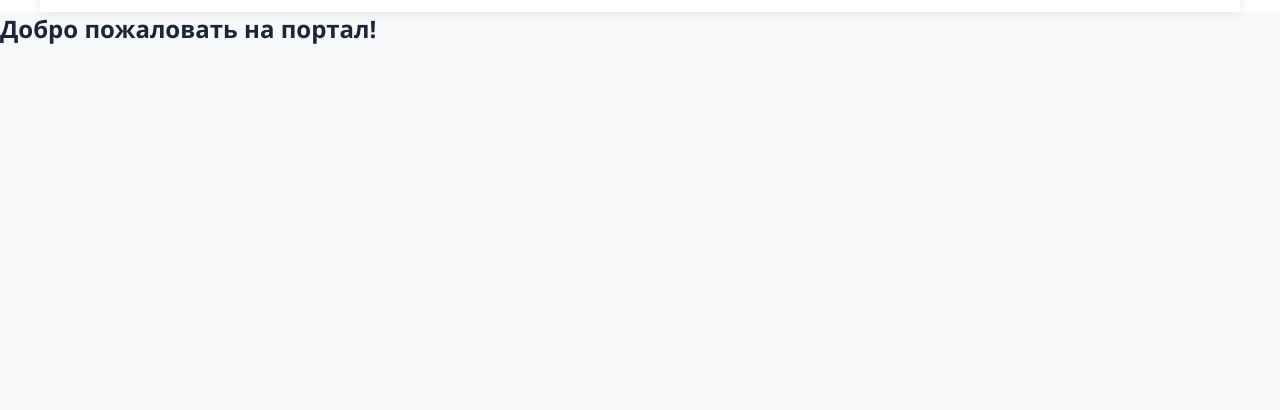
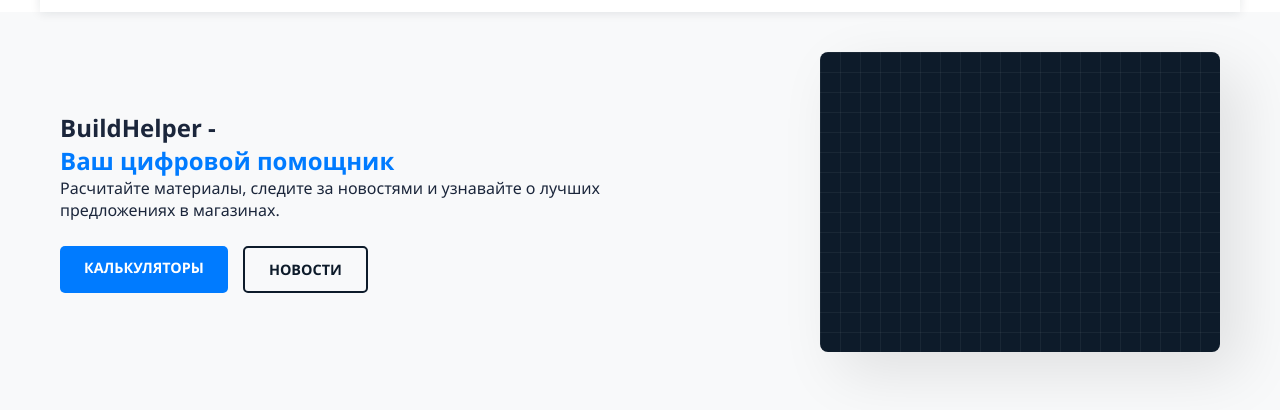
Before and after one commit to OlgaEvfs/BuildHelper, a website: page frontend/index.html in a window 1280 px wide. Shown: the part 58-468 px from the top of the page. Drawn offline with Linux system fonts and the light colour scheme.

Commit message:
Create section 'hero'(html,css)

```diff
--- a/frontend/css/style.css
+++ b/frontend/css/style.css
@@ -87,3 +87,84 @@ header {
     border-left: 2px solid #ddd;
     padding-left: 15px;
 }
+
+/* hero section */
+.hero-container {
+    display: flex;
+    align-items: center;
+    justify-content: space-between;
+    max-width: 1200px;
+    margin: 40px auto;
+    padding: 0 20px;
+}
+
+.hero-content {
+    flex: 1;
+    text-align: left;
+}
+
+.hero-content h1 span {
+    color: var(--accent-blue);
+}
+
+.hero-visual {
+    flex: 1;
+    display: flex;
+    justify-content: flex-end;
+}
+
+.hero-actions {
+    display: flex;
+    gap: 15px;
+    margin-top: 25px;
+}
+
+.btn {
+    padding: 12px 24px;
+    border-radius: 5px;
+    text-decoration: none;
+    font-weight: 600;
+    text-transform: uppercase;
+    font-size: 0.9rem;
+    transition: 0.3s;
+}
+
+.btn-primary {
+    background-color: var(--accent-blue);
+    color: white;
+}
+
+.btn-secondary {
+    border: 2px solid var(--primary-dark);
+    color: var(--primary-dark);
+}
+
+.btn-primary:hover {
+    background-color: #0056b3;
+    transform: translateY(-2px);
+}
+
+.btn-secondary:hover {
+    background-color: var(--primary-dark);
+    color: white;
+}
+
+/* Заглушка для визуального элемента */
+.tech-placeholder {
+    width: 400px;
+    height: 300px;
+    background: var(--primary-dark);
+    border-radius: 8px;
+    position: relative;
+    box-shadow: 20px 20px 60px rgba(0, 0, 0, 0.1);
+    overflow: hidden;
+}
+
+.grid-lines {
+    width: 100%;
+    height: 100%;
+    background-image:
+        linear-gradient(rgba(255, 255, 255, 0.05) 1px, transparent 1px),
+        linear-gradient(90deg, rgba(255, 255, 255, 0.05) 1px, transparent 1px);
+    background-size: 20px 20px;
+}
--- a/frontend/index.html
+++ b/frontend/index.html
@@ -23,7 +23,25 @@
 
     <main id="content">
         <!-- Контент будет загружаться здесь -->
-         <h2>Добро пожаловать на портал!</h2>
+         <section class="hero">
+            <div class="hero-container">
+                <div class="hero-content">
+                    <h1>BuildHelper - <br><span>Ваш цифровой помощник</span></h1>
+                    <p>Расчитайте материалы, следите за новостями и узнавайте о лучших предложениях в магазинах.</p>
+                    <div class="hero-actions">
+                        <a href="#calculators" class="btn btn-primary">Калькуляторы</a>
+                        <a href="#news" class="btn btn-secondary">Новости</a>
+                    </div>
+                </div>
+                <div class="hero-visual">
+                    <!-- SVG иконка инструментов -->
+                    <div class="tech-placeholder">
+                        <div class="grid-lines"></div>
+                        <div class="blueprint-card">Blueprint v.1.0</div>
+                    </div>
+                </div>
+            </div>
+         </section>
     </main>
 
     <script src="js/app.js"></script>
--- a/frontend/js/app.js
+++ b/frontend/js/app.js
@@ -1,6 +1,6 @@
-console.log("Frontend is running!");
+// console.log("Frontend is running!");
 
-// Пример запроса к нашему API
+//Пример запроса к нашему API
 /* fetch('/api/test')
     .then(response => response.json())
     .then(data => {
```
